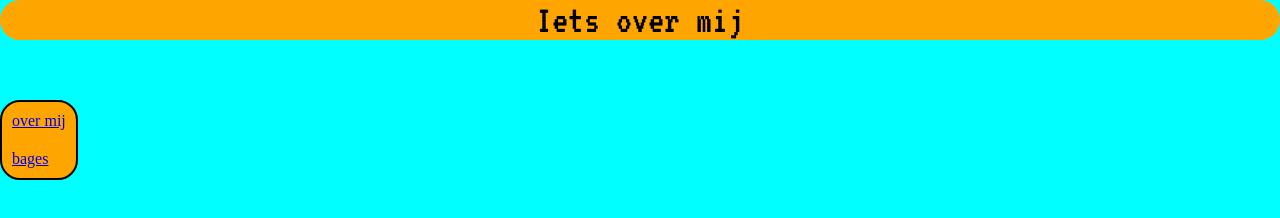
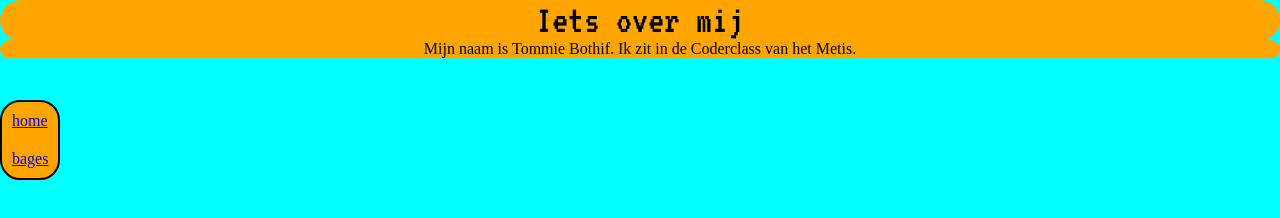
Before and after one commit to tommiebothof/html.github.io, a plain HTML site: page mij.html in a window 1280 px wide. Drawn offline with Linux system fonts and the light colour scheme.

Commit message:
met text

```diff
--- a/iets.css
+++ b/iets.css
@@ -23,3 +23,8 @@ ul{
 ul li{
   padding:10px;
 }
+article{
+  background-color: orange;
+  border-radius: 20px 20px 20px 20px;
+  text-align: center;
+}
--- a/mij.html
+++ b/mij.html
@@ -10,9 +10,14 @@
     <header>
       Iets over mij
     </header>
+    <article>
+      <p>
+        Mijn naam is Tommie Bothif. Ik zit in de Coderclass van het Metis.
+      </p>
+    </article>
     <nav>
       <ul>
-        <li><a href="mij.html">over mij</a></li>
+        <li><a href="home.html">home</a></li>
         <li><a href="bages.html">bages</a></li>
       </ul>
     </nav>
```
